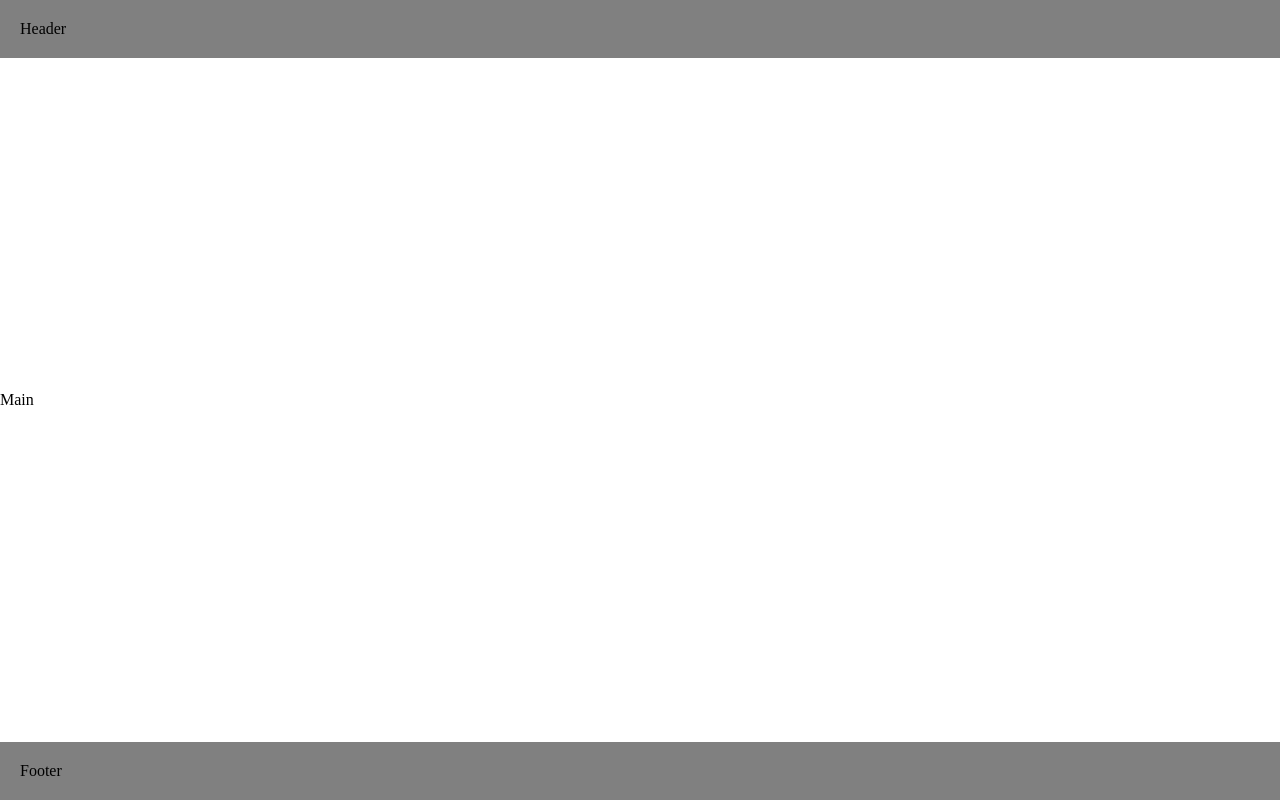
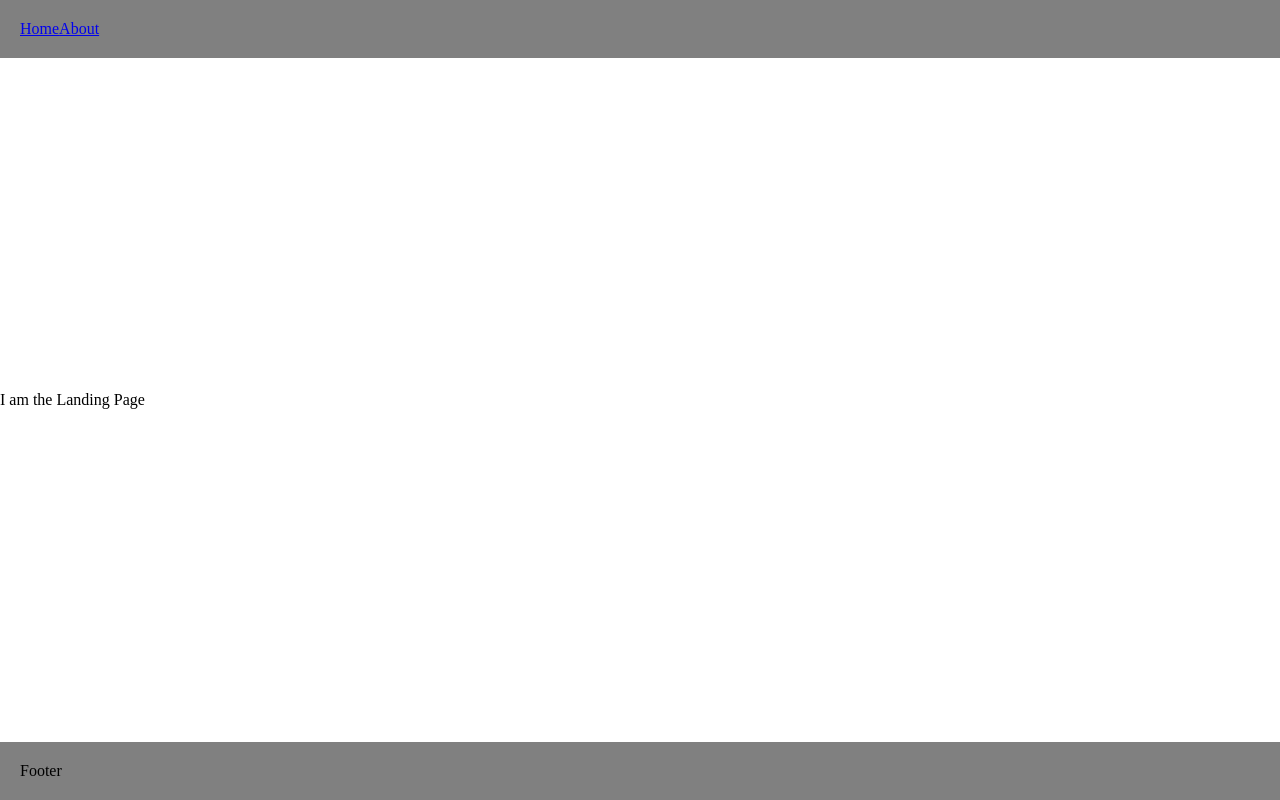
Before and after one commit to samuraijane/boxtasa, a React (Create React App) app in the folder react-ui/: page / in a window 1280 px wide. Built offline with nearby package versions, Linux system fonts and the light colour scheme.

Commit message:
add routing

```diff
--- a/react-ui/package.json
+++ b/react-ui/package.json
@@ -8,6 +8,7 @@
     "@testing-library/user-event": "^12.8.3",
     "react": "^17.0.2",
     "react-dom": "^17.0.2",
+    "react-router-dom": "^5.2.0",
     "react-scripts": "4.0.3",
     "web-vitals": "^1.1.2"
   },
--- a/react-ui/src/index.js
+++ b/react-ui/src/index.js
@@ -1,11 +1,14 @@
 import React from 'react';
 import ReactDOM from 'react-dom';
 import App from './app';
+import { BrowserRouter as Router } from 'react-router-dom';
 import reportWebVitals from './reportWebVitals';
 
 ReactDOM.render(
   <React.StrictMode>
-    <App />
+    <Router >
+      <App />
+    </Router>
   </React.StrictMode>,
   document.getElementById('root')
 );
--- /dev/null
+++ b/react-ui/src/routes/about/about.jsx
@@ -0,0 +1,5 @@
+const About = () => {
+  return <p>I am the About Page</p>;
+};
+
+export default About;
--- /dev/null
+++ b/react-ui/src/routes/index.jsx
@@ -0,0 +1,21 @@
+import { Route } from "react-router-dom";
+import About from "./about/about";
+import Landing from "./landing/landing";
+
+const Routes = () => {
+  return (
+    <>
+      <Route
+        exact
+        path="/"
+        render={() => <Landing />}
+      />
+      <Route
+        path="/about"
+        render={() => <About />}
+      />
+    </>
+  );
+};
+
+export default Routes;
--- /dev/null
+++ b/react-ui/src/routes/landing/landing.jsx
@@ -0,0 +1,5 @@
+const Landing = () => {
+  return <p>I am the Landing Page</p>;
+};
+
+export default Landing;
--- a/react-ui/src/sectioning/header/header.jsx
+++ b/react-ui/src/sectioning/header/header.jsx
@@ -1,10 +1,12 @@
+import { NavLink } from 'react-router-dom';
 import './style.css';
 
 function Header () {
   return (
     <div>
       <header>
-        Header
+        <NavLink to="/">Home</NavLink>
+        <NavLink to="/about">About</NavLink>
       </header>
     </div>
   );
--- a/react-ui/src/sectioning/main/main.jsx
+++ b/react-ui/src/sectioning/main/main.jsx
@@ -1,10 +1,15 @@
+
+import { Switch } from 'react-router-dom';
+import Routes from '../../routes';
 import './style.css';
 
 function Main () {
   return (
     <div>
       <main>
-        Main
+        <Switch>
+          <Routes />
+        </Switch>
       </main>
     </div>
   );
```
Also changed, not shown: react-ui/src/routes/about/style.css (added), react-ui/src/routes/landing/style.css (added), 1 other file (tests, documents, lock files or other folders).
